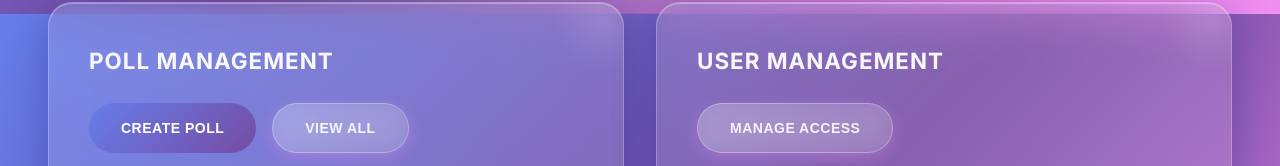
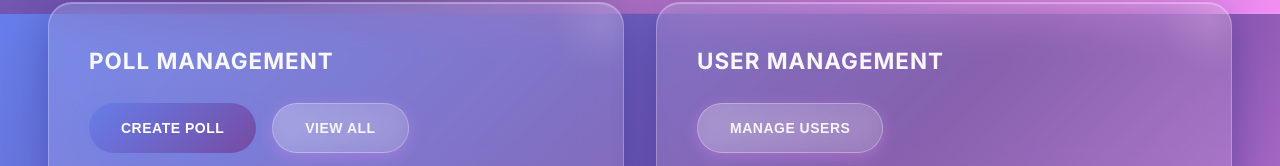
Before and after one commit to IshaMulchandani/voxpulse, a React (Create React App) app: page /admin-dashboard in a window 1280 px wide. Shown: the part 786-952 px from the top of the page. Built offline with nearby package versions, Linux system fonts and the light colour scheme; no server answers; the database is empty.

Commit message:
Tiny bug

```diff
--- a/src/AdminDashboard.js
+++ b/src/AdminDashboard.js
@@ -162,7 +162,7 @@ const AdminDashboard = () => {
                     <div className="action-card">
                         <h3>User Management</h3>
                         <div className="action-buttons">
-                            <button className="action-btn btn-secondary" onClick={()=>navigate('/admin-manage-access')}>Manage Access</button>
+                            <button className="action-btn btn-secondary" onClick={()=>navigate('/admin-manage-access')}>Manage Users</button>
                         </div>
                     </div>
                 </div>
```
